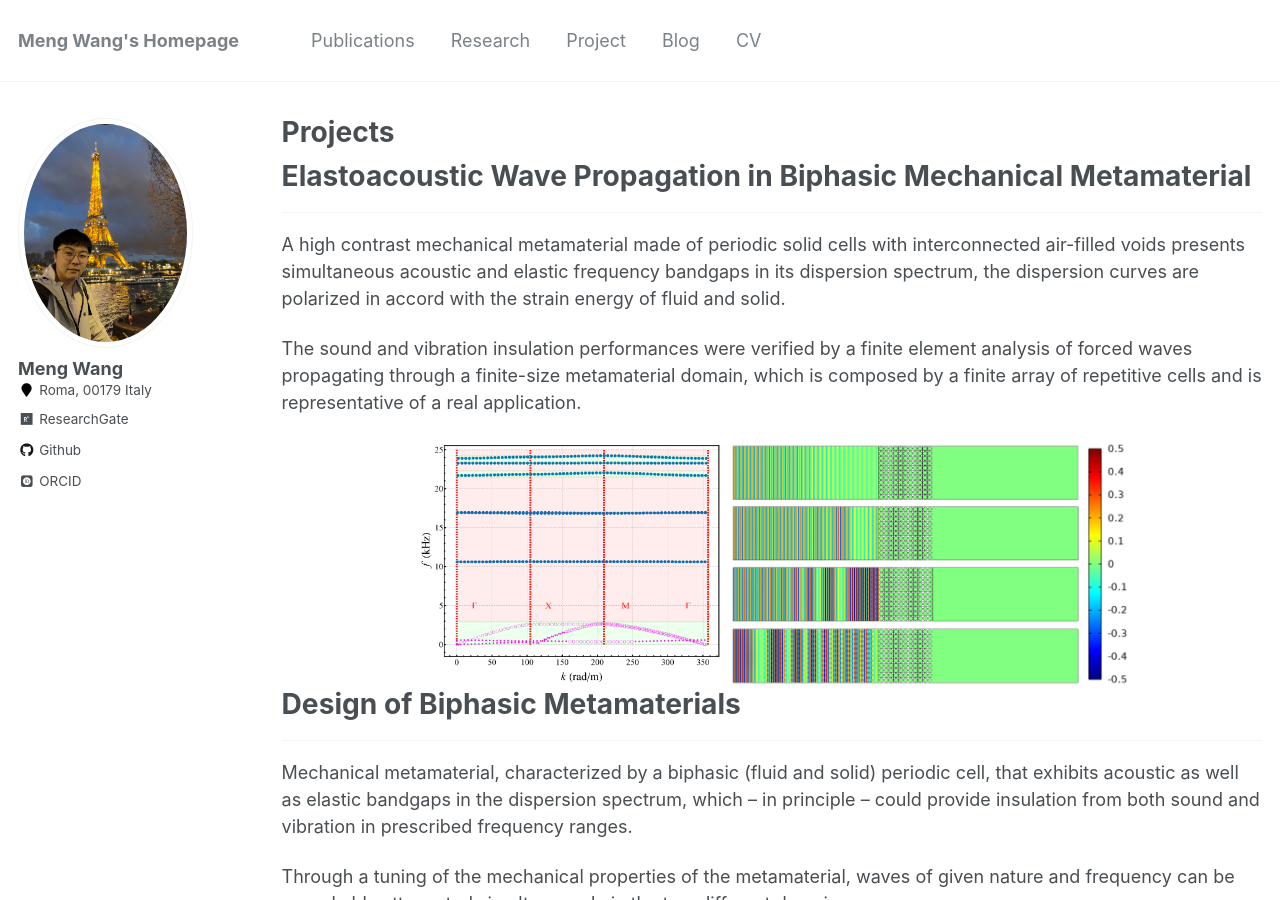
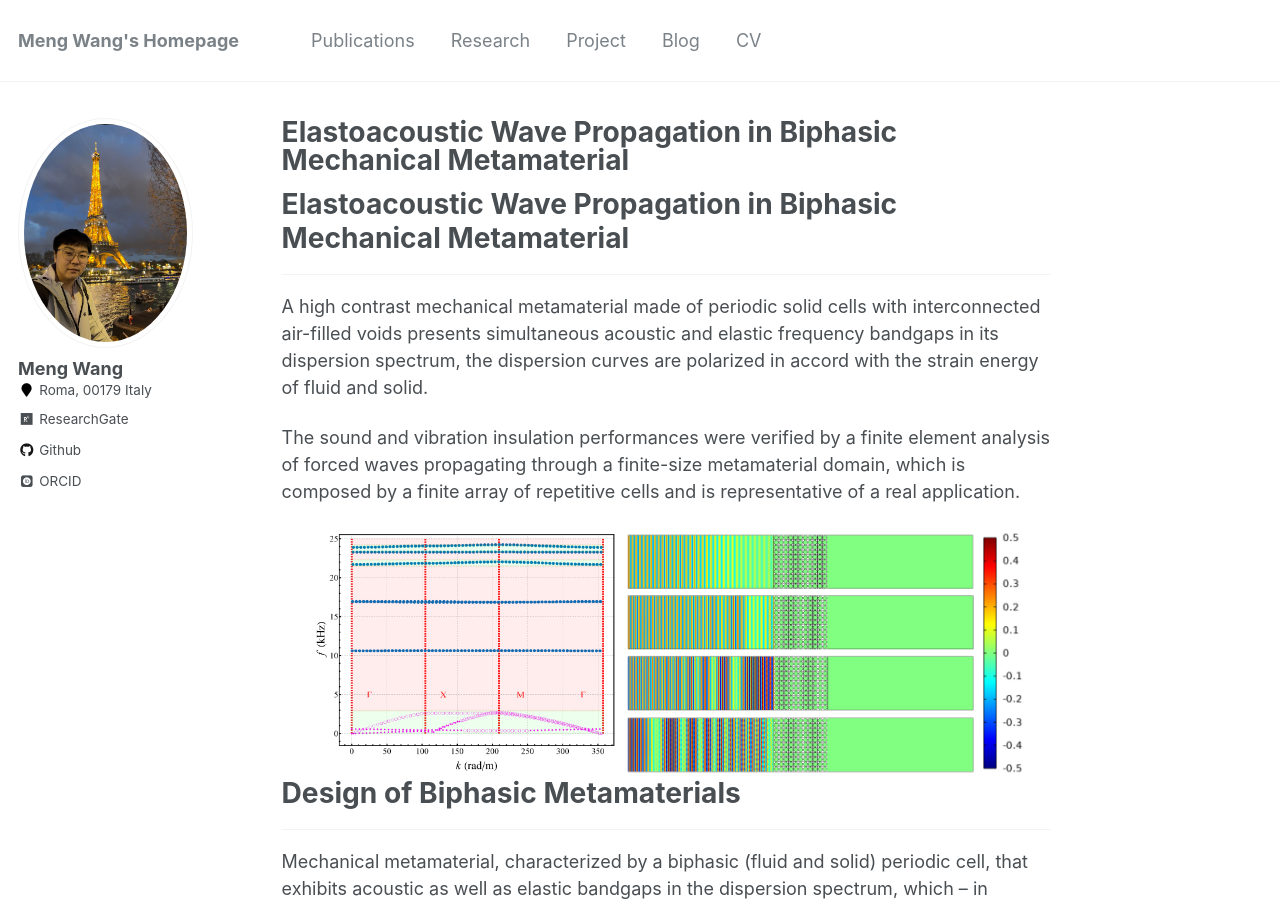
Before and after one commit to wang-meng-web/wang-meng-web.github.io, a Jekyll site: the page built from _pages/project.md, in a window 1280 px wide and 900 px high. Built offline with Jekyll 4.4.1, drawn with Linux system fonts in a browser that asks for light colours; some web fonts are replaced; our own code applies the rules of GitHub Pages for plain Markdown files.

Commit message:
Update project.md

```diff
--- a/_pages/project.md
+++ b/_pages/project.md
@@ -1,10 +1,3 @@
----
-layout: archive
-title: "Projects"
-permalink: /project/
-author_profile: true
----
-
 Elastoacoustic Wave Propagation in Biphasic Mechanical Metamaterial
 ======
 <hr>
```
